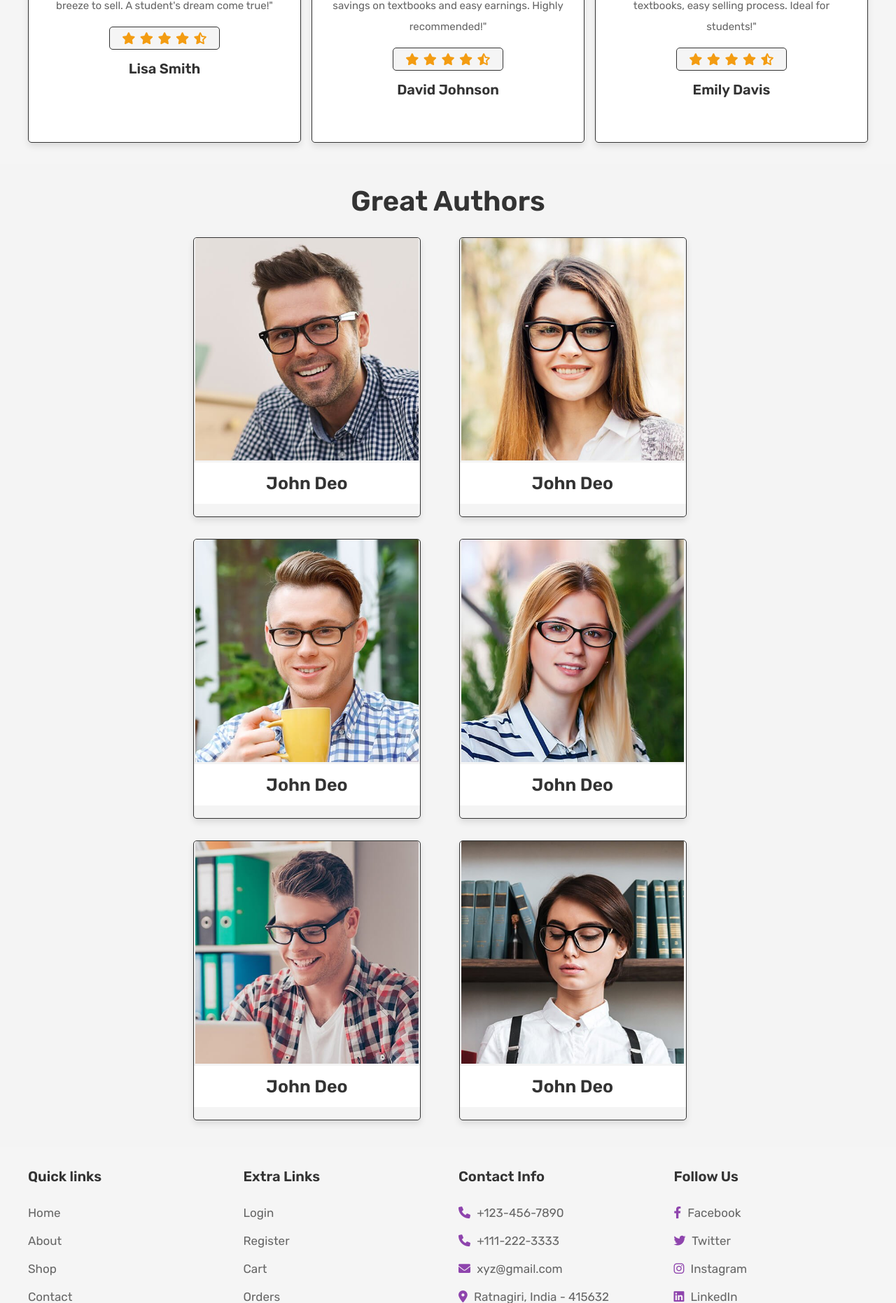
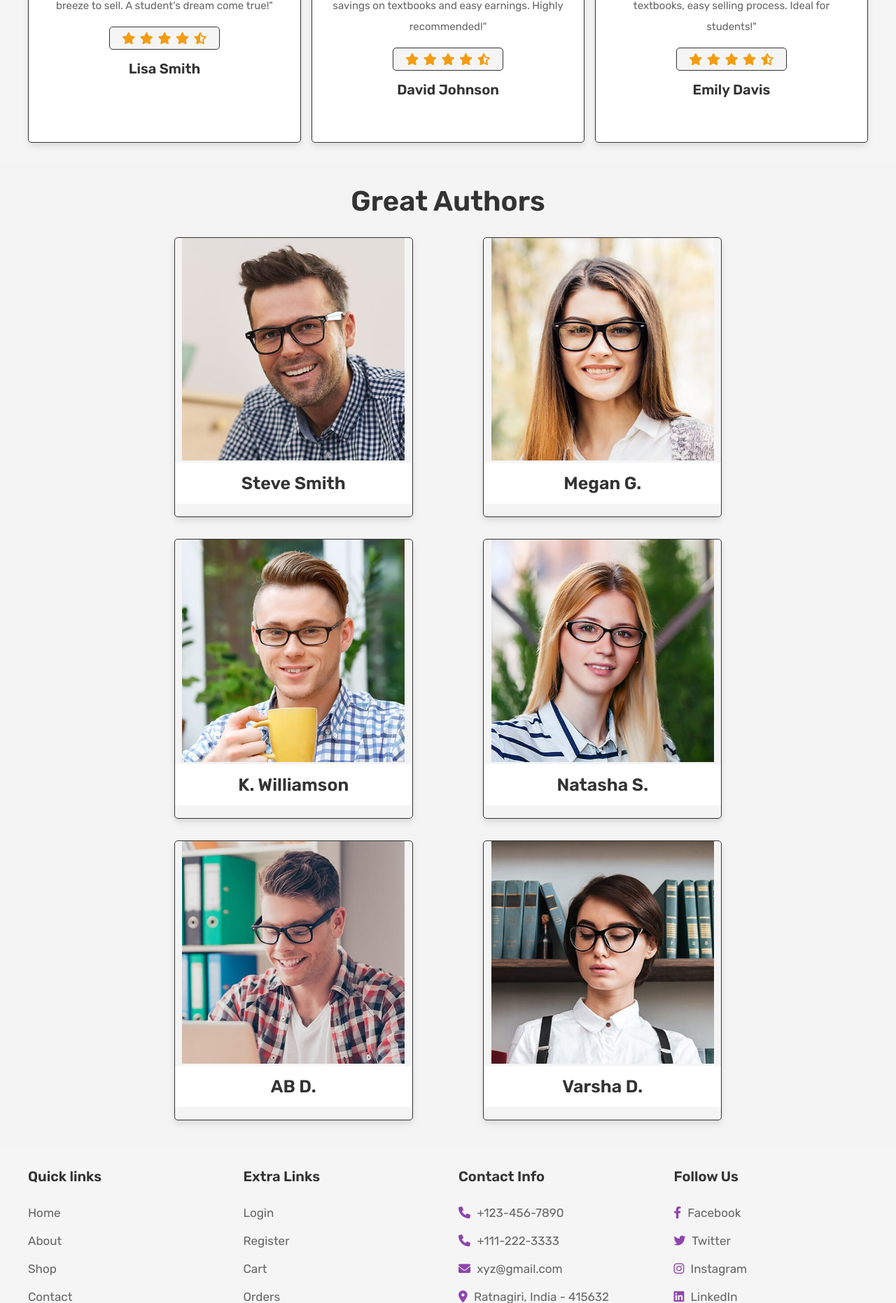
Before and after one commit to iamrushier/TheBooktown, a PHP site: page /about.php in a window 1280 px wide. Shown: the part 1384-3246 px from the top of the page at 70% size. Run offline with PHP 8.4, Linux system fonts and the light colour scheme; a user stored in the database is signed in; data comes from the database, SQL or seed files in the repository.

Commit message:
Names changed

```diff
--- a/about.php
+++ b/about.php
@@ -154,7 +154,7 @@ if (!isset($user_id)) {
                <a href="#" class="fab fa-instagram"></a>
                <a href="#" class="fab fa-linkedin"></a>
             </div>
-            <h3>John Deo</h3>
+            <h3>Steve Smith</h3>
          </div>
          <div class="box">
             <img src="images/author-2.jpg" alt="">
@@ -164,7 +164,7 @@ if (!isset($user_id)) {
                <a href="#" class="fab fa-instagram"></a>
                <a href="#" class="fab fa-linkedin"></a>
             </div>
-            <h3>John Deo</h3>
+            <h3>Megan G.</h3>
          </div>
          <div class="box">
             <img src="images/author-3.jpg" alt="">
@@ -174,7 +174,7 @@ if (!isset($user_id)) {
                <a href="#" class="fab fa-instagram"></a>
                <a href="#" class="fab fa-linkedin"></a>
             </div>
-            <h3>John Deo</h3>
+            <h3>K. Williamson</h3>
          </div>
          <div class="box">
             <img src="images/author-4.jpg" alt="">
@@ -184,7 +184,7 @@ if (!isset($user_id)) {
                <a href="#" class="fab fa-instagram"></a>
                <a href="#" class="fab fa-linkedin"></a>
             </div>
-            <h3>John Deo</h3>
+            <h3>Natasha S.</h3>
          </div>
          <div class="box">
             <img src="images/author-5.jpg" alt="">
@@ -194,7 +194,7 @@ if (!isset($user_id)) {
                <a href="#" class="fab fa-instagram"></a>
                <a href="#" class="fab fa-linkedin"></a>
             </div>
-            <h3>John Deo</h3>
+            <h3>AB D.</h3>
          </div>
          <div class="box">
             <img src="images/author-6.jpg" alt="">
@@ -204,7 +204,7 @@ if (!isset($user_id)) {
                <a href="#" class="fab fa-instagram"></a>
                <a href="#" class="fab fa-linkedin"></a>
             </div>
-            <h3>John Deo</h3>
+            <h3>Varsha D.</h3>
          </div>
       </div>
    </section>
--- a/css/about.css
+++ b/css/about.css
@@ -97,9 +97,8 @@ html {
    color: var(--black);
    margin-top: 1rem;
 }
-
 .authors .box-container {
-   max-width: 60%;
+   max-width: 70%;
    margin: 0 auto;
    display: grid;
    grid-template-columns: repeat(auto-fit, minmax(30rem, 1fr));
@@ -110,8 +109,8 @@ html {
 
 .authors .box-container .box {
    height: 400px !important;
-   width: 325px;
-   margin: 8px;
+   width: 80%;
+   margin: 8px auto;
    position: relative;
    text-align: center;
    border: var(--border);
```
